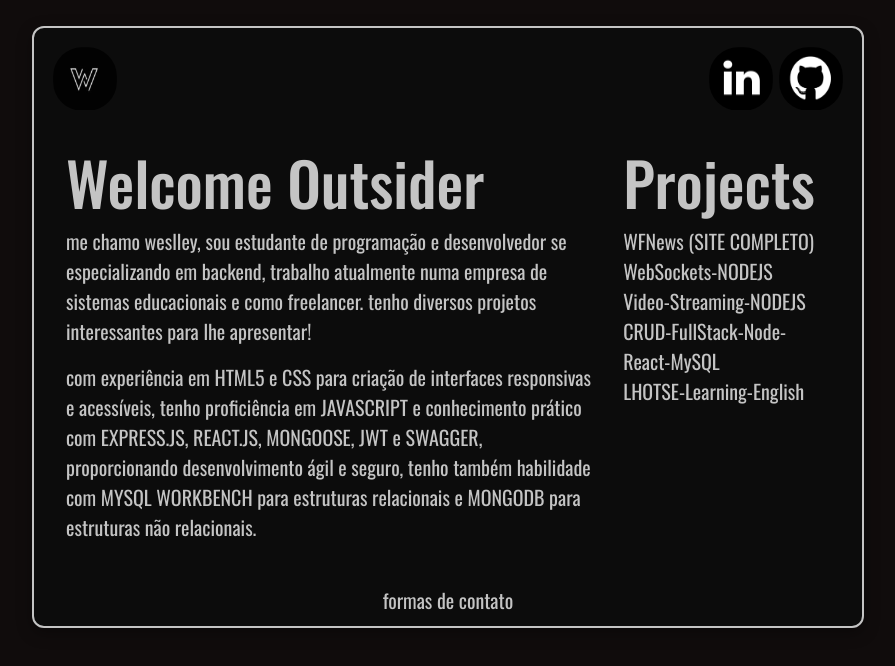
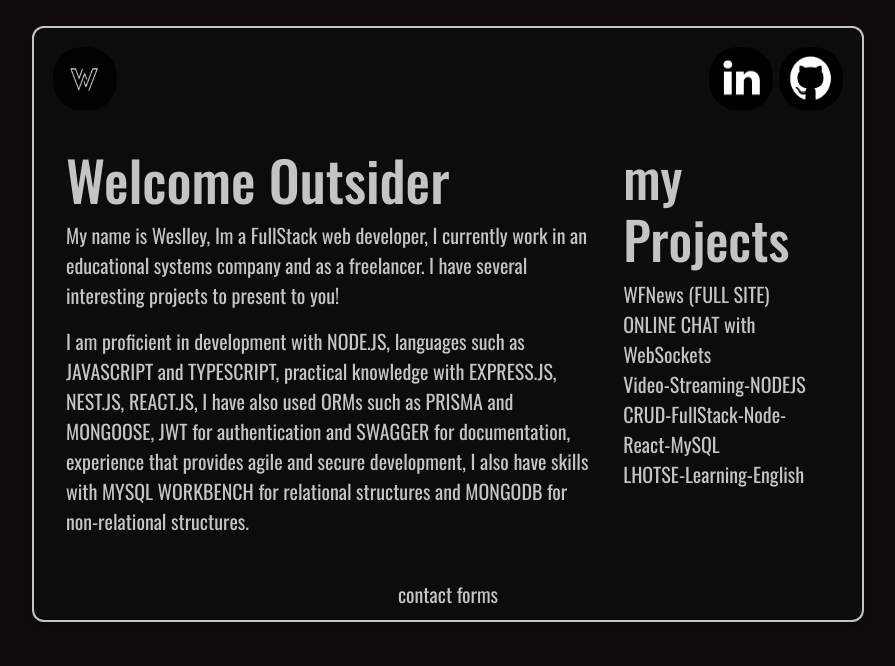
Before and after one commit to Weslley03/website-weslleydev, a React (Vite) app: page / in a window 1280 px wide. Shown: the top 666 px of the page, without its empty margins (192-1087 px from the left). Built offline with nearby package versions, Linux system fonts and the light colour scheme.

Commit message:
body in english

```diff
--- a/src/Pages/Home/Home.jsx
+++ b/src/Pages/Home/Home.jsx
@@ -44,19 +44,19 @@ function Home(){
                     <DivParteTextual>
                         <DivTexto>
                             <h1> Welcome Outsider</h1>
-                            <p>me chamo weslley, sou estudante de programação e desenvolvedor se especializando em backend, trabalho atualmente numa empresa de sistemas educacionais e como freelancer. tenho diversos projetos interessantes para lhe apresentar!</p>
-                            <p>com experiência em HTML5 e CSS para criação de interfaces responsivas e acessíveis, tenho proficiência em JAVASCRIPT e conhecimento prático com EXPRESS.JS, REACT.JS, MONGOOSE, JWT e SWAGGER, proporcionando desenvolvimento ágil e seguro, tenho também habilidade com MYSQL WORKBENCH para estruturas relacionais e MONGODB para estruturas não relacionais. </p>
+                            <p>My name is Weslley, Im a FullStack web developer, I currently work in an educational systems company and as a freelancer. I have several interesting projects to present to you!</p>
+                            <p>I am proficient in development with NODE.JS, languages such as JAVASCRIPT and TYPESCRIPT, practical knowledge with EXPRESS.JS, NEST.JS, REACT.JS, I have also used ORMs such as PRISMA and MONGOOSE, JWT for authentication and SWAGGER for documentation, experience that provides agile and secure development, I also have skills with MYSQL WORKBENCH for relational structures and MONGODB for non-relational structures.</p>
                         </DivTexto>
                     </DivParteTextual>
 
                     <DivProjetos>
                         <DivOpcoes>
-                            <h2>Projects</h2>
+                            <h2>my Projects</h2>
                             <Link to={'/wfnews'} style={{textDecoration:'none'}}>
-                                <span>WFNews (SITE COMPLETO)</span>
+                                <span>WFNews (FULL SITE)</span>
                             </Link>
                             <Link to={'/websockets'} style={{textDecoration:'none'}}>
-                                <span>WebSockets-NODEJS</span>
+                                <span>ONLINE CHAT with WebSockets</span>
                             </Link>
                             <Link to={'/video-streaming'} style={{textDecoration:'none'}}>
                                 <span>Video-Streaming-NODEJS</span>
@@ -74,7 +74,7 @@ function Home(){
 
             <DivFooter>
                 <Link to={'/contato'} style={{textDecoration:'none'}}>
-                    <span>formas de contato</span>
+                    <span>contact forms</span>
                 </Link>
             </DivFooter>
 
--- a/src/Pages/Home/HomeStyled.jsx
+++ b/src/Pages/Home/HomeStyled.jsx
@@ -83,7 +83,7 @@ export const DivTexto = styled.div`
     padding: 1rem;
     h1{
         color: #c4c4c4;
-        font-size: 60px;
+        font-size: 55px;
 
         @media (max-width: 900px) {
       font-size: 50px;
@@ -125,7 +125,7 @@ export const DivOpcoes = styled.div`
 
     h2{
         color: #c4c4c4;
-        font-size: 60px;
+        font-size: 52px;
 
         @media (max-width: 900px) {
       font-size: 40px;
```
